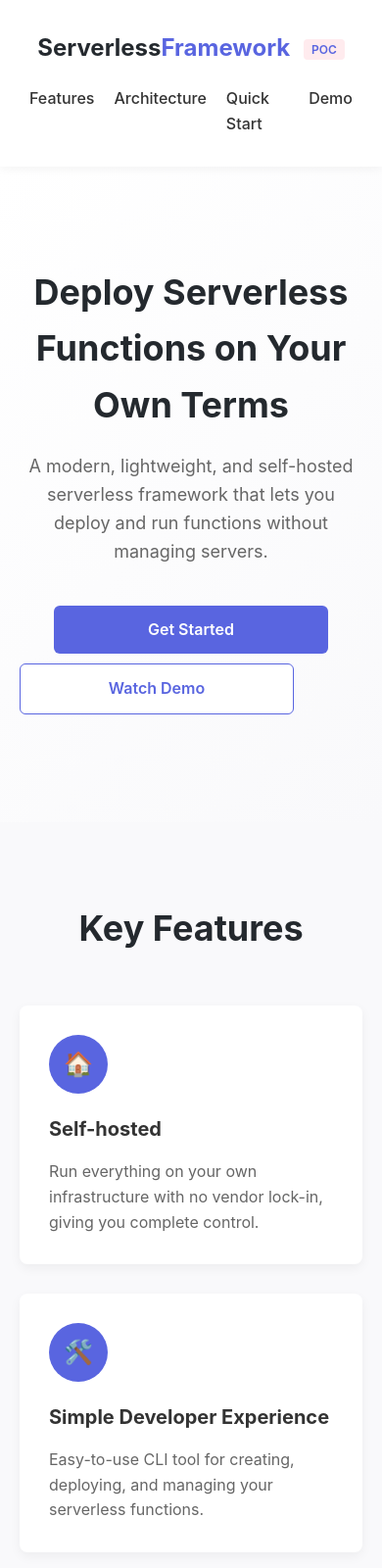
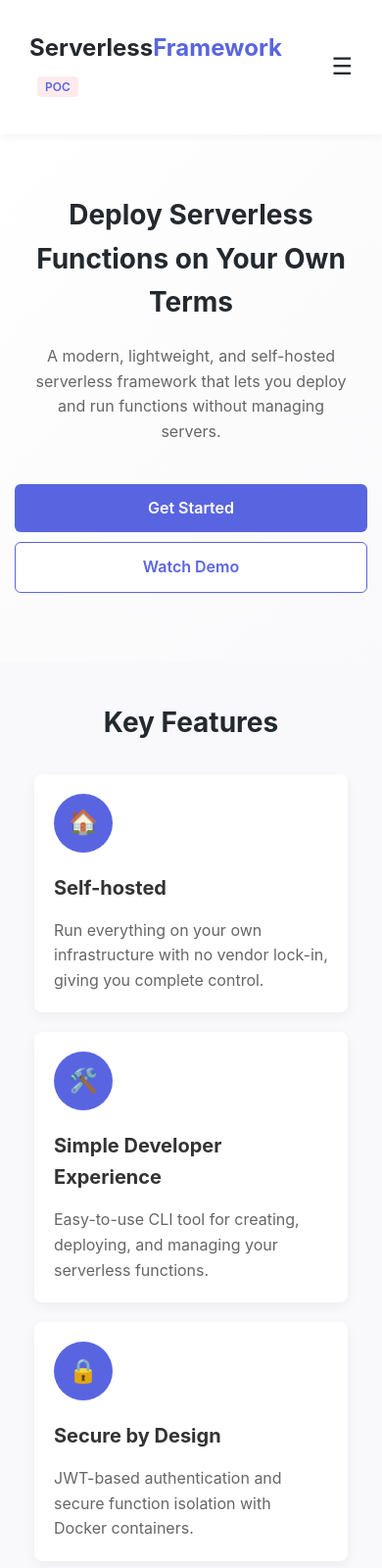
Before and after one commit to alob-mtc/invok-home-page, a plain HTML site: page home-page/index.html in a window 390 px wide. Shown: the top 1600 px of the page at 98% size. Drawn offline with Linux system fonts and the light colour scheme.

Commit message:
more mobile reponsiveness

```diff
--- a/home-page/index.html
+++ b/home-page/index.html
@@ -316,17 +316,47 @@
         border: 0;
       }
 
+      /* Mobile Navigation */
+      .mobile-nav-toggle {
+        display: none;
+        background: none;
+        border: none;
+        font-size: 24px;
+        color: var(--secondary);
+        cursor: pointer;
+      }
+
       @media (max-width: 768px) {
-        .header-content {
-          flex-direction: column;
+        .mobile-nav-toggle {
+          display: block;
+        }
+
+        nav {
+          display: none;
+          position: absolute;
+          top: 100%;
+          left: 0;
+          right: 0;
+          background: white;
+          padding: 20px;
+          box-shadow: 0 2px 10px rgba(0, 0, 0, 0.1);
+        }
+
+        nav.active {
+          display: block;
         }
 
         nav ul {
-          margin-top: 20px;
+          flex-direction: column;
+          gap: 15px;
         }
 
         nav li {
-          margin: 0 10px;
+          margin: 0;
+        }
+
+        .hero {
+          padding: 60px 0;
         }
 
         .hero h1 {
@@ -335,34 +365,86 @@
 
         .hero p {
           font-size: 18px;
+          padding: 0 20px;
         }
 
         .btn {
           display: block;
-          margin: 10px auto;
-          width: 80%;
+          width: 100%;
+          margin: 10px 0;
+          text-align: center;
         }
 
         .btn-secondary {
           margin-left: 0;
+        }
+
+        .section {
+          padding: 40px 0;
+        }
+
+        .section-title {
+          font-size: 28px;
+          margin-bottom: 30px;
+        }
+
+        .features {
+          grid-template-columns: 1fr;
+          gap: 20px;
+          padding: 0 20px;
+        }
+
+        .feature-card {
+          padding: 20px;
+        }
+
+        .step {
+          padding-left: 30px;
+        }
+
+        .step-number {
+          width: 24px;
+          height: 24px;
+          font-size: 14px;
+        }
+      }
+
+      @media (max-width: 480px) {
+        .hero h1 {
+          font-size: 28px;
+        }
+
+        .hero p {
+          font-size: 16px;
+        }
+
+        .container {
+          padding: 0 15px;
+        }
+
+        .header-content {
+          padding: 0 15px;
         }
       }
     </style>
   </head>
   <body>
     <header>
-      <div class="container header-content">
+      <div class="container">
+        <div class="header-content">
           <div class="logo">
-          Serverless<span>Framework</span> <span class="poc-badge">POC</span>
+            Serverless<span>Framework</span>
+            <span class="poc-badge">POC</span>
           </div>
+          <button class="mobile-nav-toggle" aria-label="Toggle navigation">☰</button>
           <nav>
             <ul>
               <li><a href="#features">Features</a></li>
               <li><a href="#architecture">Architecture</a></li>
-            <li><a href="#quickstart">Quick Start</a></li>
-            <li><a href="#demo">Demo</a></li>
+              <li><a href="#quickstart">Quickstart</a></li>
             </ul>
           </nav>
+        </div>
       </div>
     </header>
 
@@ -562,5 +644,21 @@
         <p>&copy; 2023 Serverless Framework. All rights reserved.</p>
       </div>
     </footer>
+
+    <script>
+      // Mobile navigation toggle
+      document.querySelector('.mobile-nav-toggle').addEventListener('click', function() {
+        document.querySelector('nav').classList.toggle('active');
+      });
+
+      // Close mobile menu when clicking outside
+      document.addEventListener('click', function(event) {
+        const nav = document.querySelector('nav');
+        const toggle = document.querySelector('.mobile-nav-toggle');
+        if (!nav.contains(event.target) && !toggle.contains(event.target)) {
+          nav.classList.remove('active');
+        }
+      });
+    </script>
   </body>
 </html>
```
Lines whose indentation alone changed are shown as unchanged.
